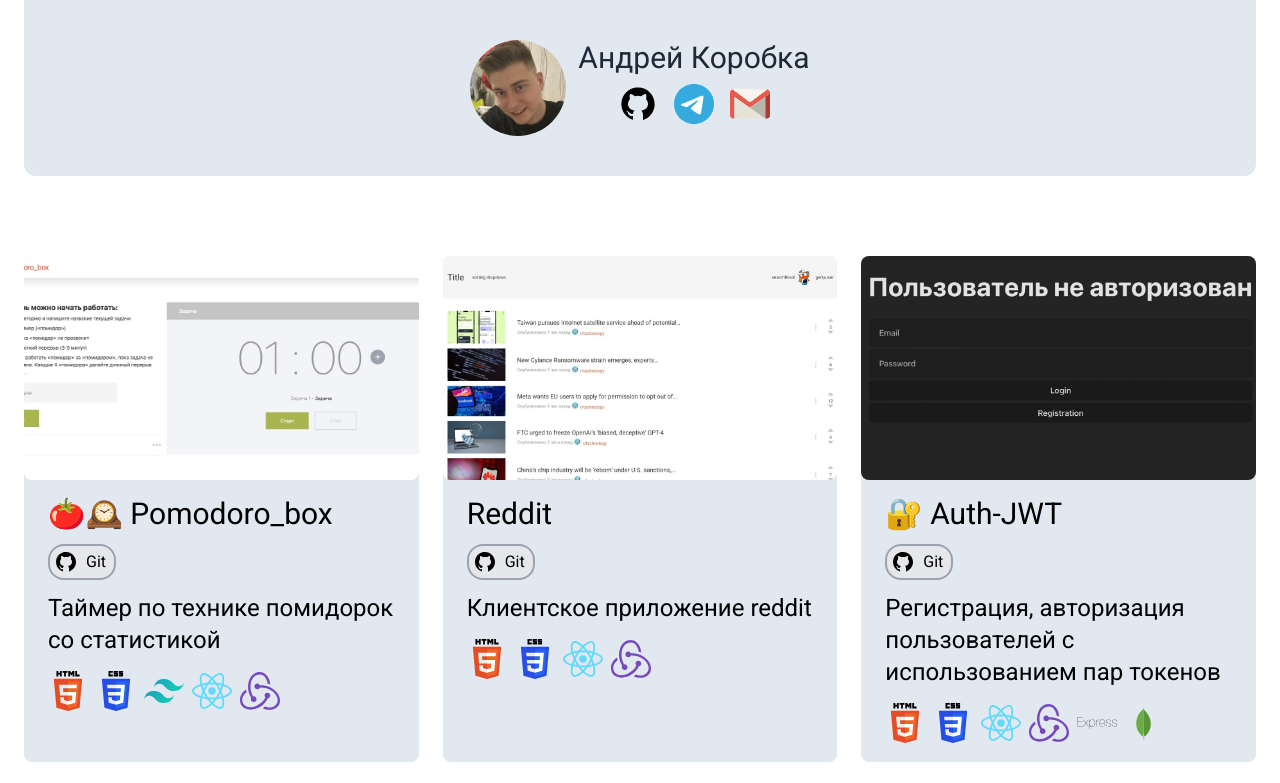
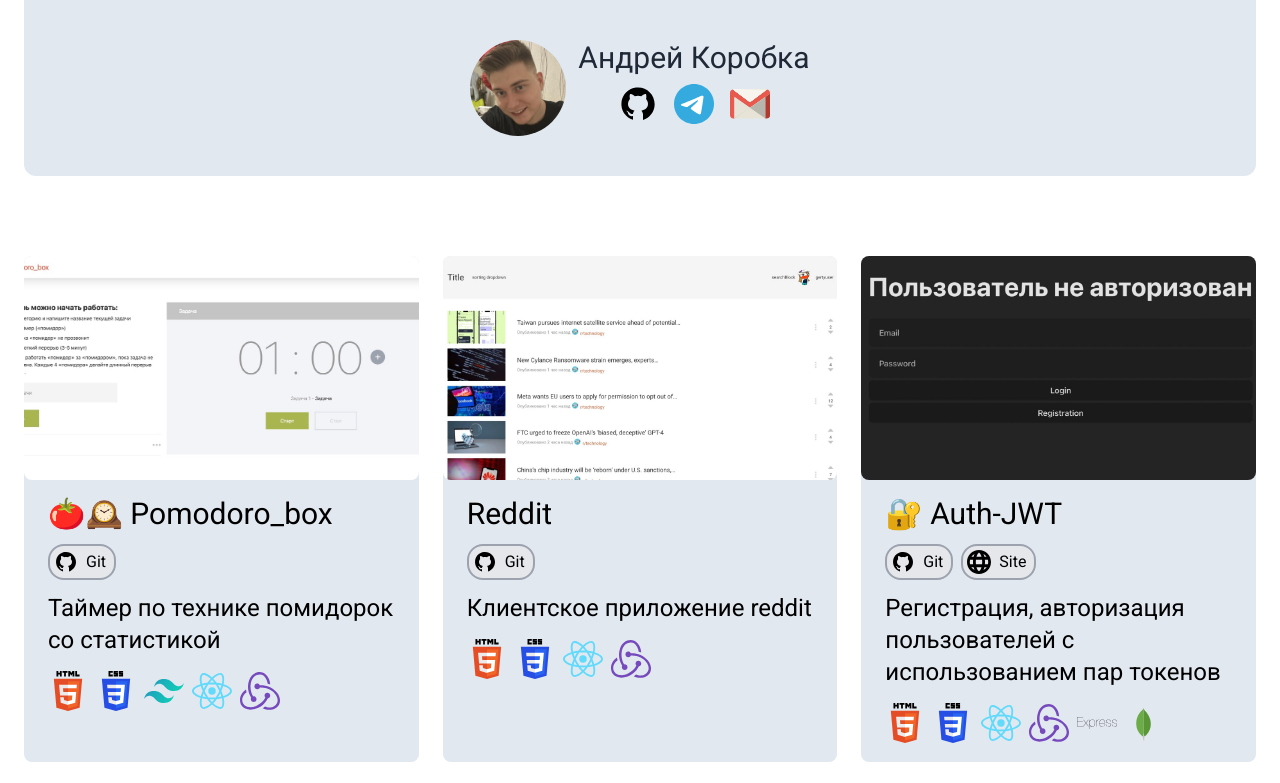
Before and after one commit to gertyhiler/---------, a website: page index.html in a window 1280 px wide. Shown: the top 783 px of the page. Drawn offline with Linux system fonts and the light colour scheme.

Commit message:
add site in to auth project

```diff
--- a/index.html
+++ b/index.html
@@ -194,6 +194,7 @@
             <h2 class="work__headline">🔐 Auth-JWT</h2>
               <ul class="work__view-list">
                 <li class="inline-flex"><a class="work__link" href="https://github.com/gertyhiler/Auth-JWT"><img src="./img/github.svg" alt="github view"><span>Git</span></a></li>
+                <li class="inline-flex"><a class="work__link" href="https://andrew-web.ru/Auth-JWT/?utm_company=portfolio"><img src="./img/website.svg" alt="website view" class="w-6"><span>Site</span></a></li>
               </ul>
             <p class="work__description">Регистрация, авторизация пользователей с использованием пар токенов</p>
             <ul class="work__technology-list">
```
